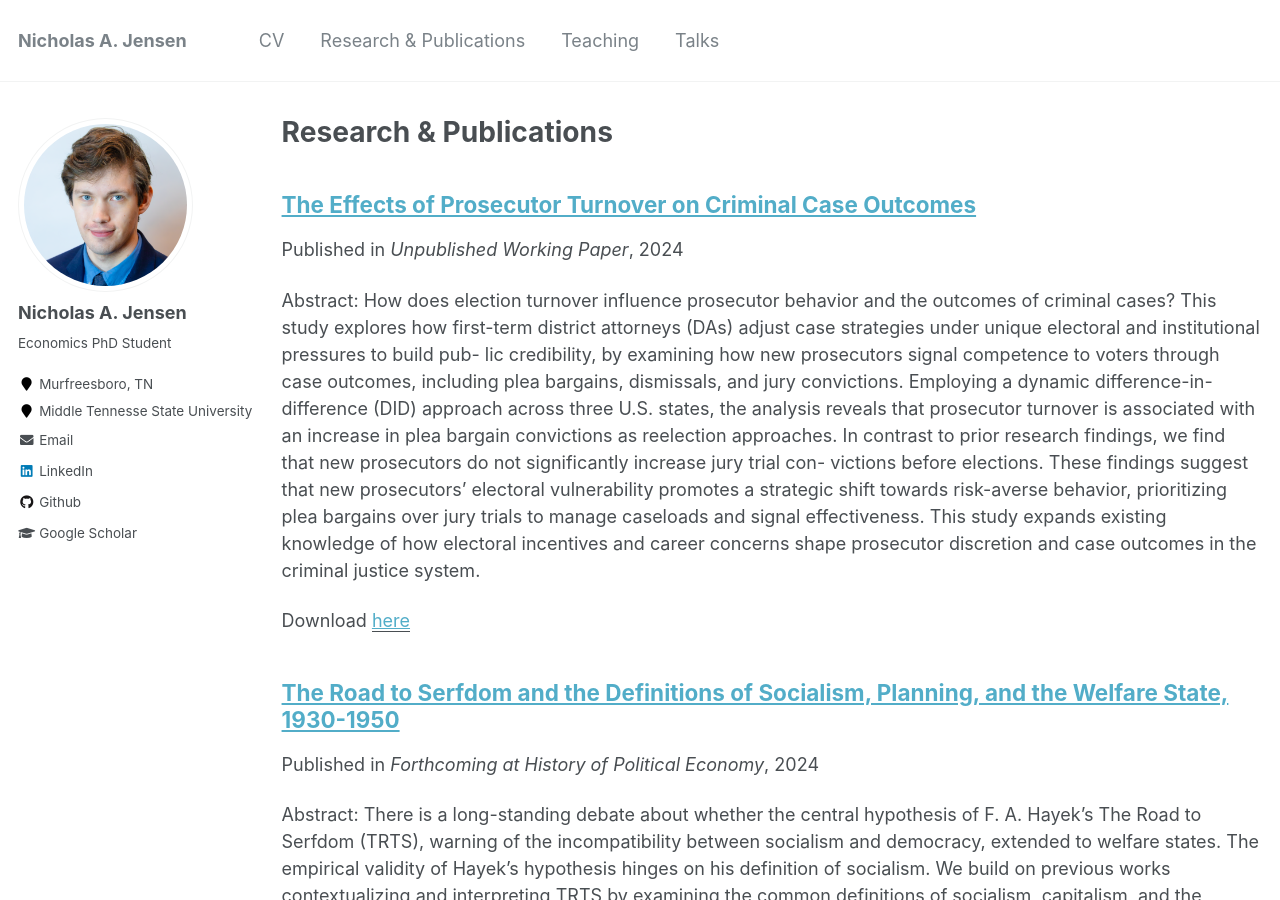
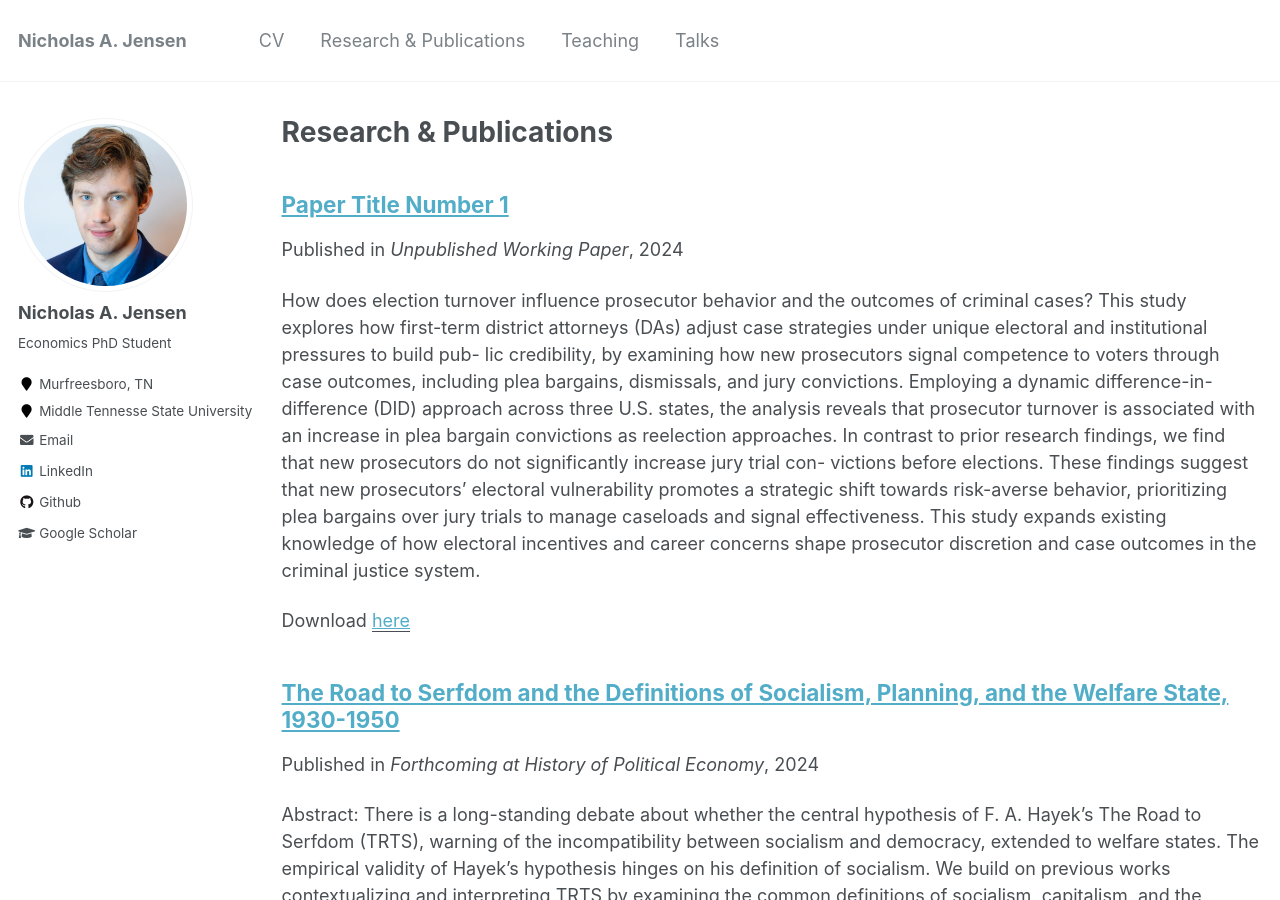
Before and after one commit to naj2r/naj2r.github.io, a Jekyll site: the page built from _pages/publications.md, in a window 1280 px wide and 900 px high. Built offline with Jekyll 4.4.1, drawn with Linux system fonts in a browser that asks for light colours; some of the changed lines change nothing that is shown; some of the changed text lies outside the part shown.

Commit message:
Adding JMP

```diff
--- a/_publications/2009-10-01-paper-title-number-1.md
+++ /dev/null
@@ -1,25 +0,0 @@
----
-title: "The Effects of Prosecutor Turnover on Criminal Case Outcomes"
-collection: publications
-category: manuscripts
-permalink: /publication/The_Effects_of_Prosecutor_Turnover_on_Criminal_Case_Outcomes
-excerpt: 'Abstract: How does election turnover influence prosecutor behavior and the outcomes of
-criminal cases? This study explores how first-term district attorneys (DAs) adjust
-case strategies under unique electoral and institutional pressures to build pub-
-lic credibility, by examining how new prosecutors signal competence to voters
-through case outcomes, including plea bargains, dismissals, and jury convictions.
-Employing a dynamic difference-in-difference (DID) approach across three U.S.
-states, the analysis reveals that prosecutor turnover is associated with an increase
-in plea bargain convictions as reelection approaches. In contrast to prior research
-findings, we find that new prosecutors do not significantly increase jury trial con-
-victions before elections. These findings suggest that new prosecutors’ electoral
-vulnerability promotes a strategic shift towards risk-averse behavior, prioritizing
-plea bargains over jury trials to manage caseloads and signal effectiveness. This
-study expands existing knowledge of how electoral incentives and career concerns
-shape prosecutor discretion and case outcomes in the criminal justice system.'
-date: 2024-11-17
-venue: 'Unpublished Working Paper'
-#slidesurl: 'http://academicpages.github.io/files/slides1.pdf'
-paperurl: 'http://academicpages.github.io/files/files/The_Effects_of_Prosecutor_Turnover_on_Criminal_Case_Outcomes_11-14.pdf'
-#citation: 'Your Name, You. (2009). &quot;Paper Title Number 1.&quot; <i>Journal 1</i>. 1(1).'
----
--- a/_publications/The_Effects_of_Prosecutor_Turnover_on_Criminal_Case_Outcomes.md
+++ b/_publications/The_Effects_of_Prosecutor_Turnover_on_Criminal_Case_Outcomes.md
@@ -2,13 +2,25 @@
 title: "Paper Title Number 1"
 collection: publications
 category: manuscripts
-permalink: /publication/2009-10-01-paper-title-number-1
-excerpt: 'This paper is about the number 1. The number 2 is left for future work.'
-date: 2009-10-01
-venue: 'Journal 1'
-slidesurl: 'http://academicpages.github.io/files/slides1.pdf'
-paperurl: 'http://academicpages.github.io/files/paper1.pdf'
-citation: 'Your Name, You. (2009). &quot;Paper Title Number 1.&quot; <i>Journal 1</i>. 1(1).'
+permalink: /publication/The_Effects_of_Prosecutor_Turnover_on_Criminal_Case_Outcomes
+excerpt: 'How does election turnover influence prosecutor behavior and the outcomes of
+criminal cases? This study explores how first-term district attorneys (DAs) adjust
+case strategies under unique electoral and institutional pressures to build pub-
+lic credibility, by examining how new prosecutors signal competence to voters
+through case outcomes, including plea bargains, dismissals, and jury convictions.
+Employing a dynamic difference-in-difference (DID) approach across three U.S.
+states, the analysis reveals that prosecutor turnover is associated with an increase
+in plea bargain convictions as reelection approaches. In contrast to prior research
+findings, we find that new prosecutors do not significantly increase jury trial con-
+victions before elections. These findings suggest that new prosecutors’ electoral
+vulnerability promotes a strategic shift towards risk-averse behavior, prioritizing
+plea bargains over jury trials to manage caseloads and signal effectiveness. This
+study expands existing knowledge of how electoral incentives and career concerns
+shape prosecutor discretion and case outcomes in the criminal justice system.'
+date: 2024-11-14
+venue: 'Unpublished Working Paper'
+#slidesurl: 'http://academicpages.github.io/files/slides1.pdf'
+paperurl: 'http://academicpages.github.io/files/The_Effects_of_Prosecutor_Turnover_on_Criminal_Case_Outcomes_11-14.pdf'
+#citation: 'Jensen, Nicholas. (2024). &quot;Paper Title Number 1.&quot; <i>Journal 1</i>. 1(1).'
 ---
-
-The contents above will be part of a list of publications, if the user clicks the link for the publication than the contents of section will be rendered as a full page, allowing you to provide more information about the paper for the reader. When publications are displayed as a single page, the contents of the above "citation" field will automatically be included below this section in a smaller font.
+Working Paper; do not cite.
```
